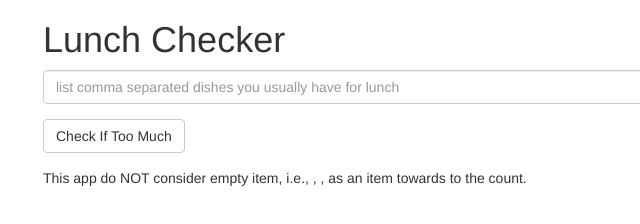
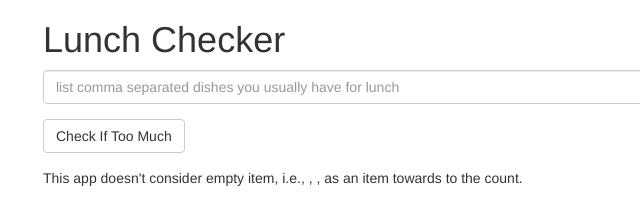
Before and after one commit to eashl003/web-app-with-angularJS, a plain HTML site: page assignment01/assignment1-starter-code/index.html in a window 1280 px wide. Shown: the full height of the page, 27-667 px from the left. Drawn offline with Linux system fonts and the light colour scheme.

Commit message:
final version

```diff
--- a/assignment01/assignment1-starter-code/index.html
+++ b/assignment01/assignment1-starter-code/index.html
@@ -25,10 +25,7 @@
          <div class="form-group message">
            {{message}}
          </div>
-
-         <div>This app do NOT consider empty item, i.e., , , as an item towards to the count. </div>
-
+         <div>This app doesn't consider empty item, i.e., , , as an item towards to the count. </div>
    </div>
-
 </body>
 </html>
```
